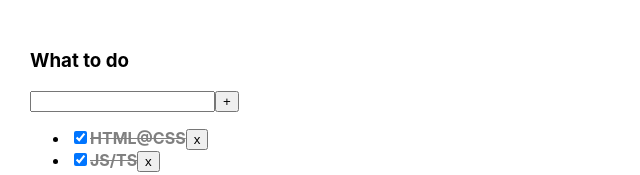
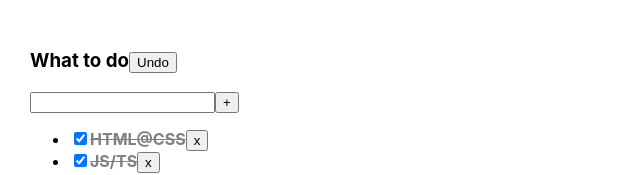
Before and after one commit to tenadopt/to_do_list, a React (Create React App) app: page / in a window 1280 px wide. Shown: the top 175 px of the page, without its empty margins (0-640 px from the left). Built offline with nearby package versions, Linux system fonts and the light colour scheme.

Commit message:
Add done button

```diff
--- a/src/App.tsx
+++ b/src/App.tsx
@@ -25,9 +25,12 @@ function App() {
     )
 
     const [filter, setFilter] = useState<FilterValuesType>("completed")
+    const [state, setState] = useState<Array<TaskType>>(tasks)
+    let stateWillBack = tasks
 
     const removeTask = (taskID: string) => {
         const filtredTasks = tasks.filter(t => t.id !== taskID)
+        setState(tasks)
         setTasks(filtredTasks)
     }
 
@@ -37,7 +40,12 @@ function App() {
             title: title,
             isDone: false
         }
+        setState(tasks)
         setTasks([newTask,...tasks])
+    }
+
+    const setLastState = () => {
+        setTasks(state)
     }
 
     const changeTaskStatus = (taskID: string, isDone: boolean) => {
@@ -66,6 +74,7 @@ function App() {
                 removeTask={removeTask}
                 changeToDoListFilter={changeToDoListFilter}
                 changeTaskStatus={changeTaskStatus}
+                setLastState={setLastState}
             />
         </div>
     )
--- a/src/ToDoList.tsx
+++ b/src/ToDoList.tsx
@@ -16,6 +16,7 @@ export type ToDoListPropsType = {
     removeTask: (taskID: string) => void
     changeToDoListFilter: (filter: FilterValuesType) => void
     changeTaskStatus: (taskID: string, isDone: boolean) => void
+    setLastState: () => void
 }
 const ToDoList = (props: ToDoListPropsType) => {
 
@@ -66,7 +67,10 @@ const ToDoList = (props: ToDoListPropsType) => {
 
     return (
         <div>
-            <h3>{props.title}</h3>
+            <h3>
+                {props.title}
+                <button onClick={props.setLastState}>Undo</button>
+            </h3>
             <div>
                 <input
                     value={title}
```
